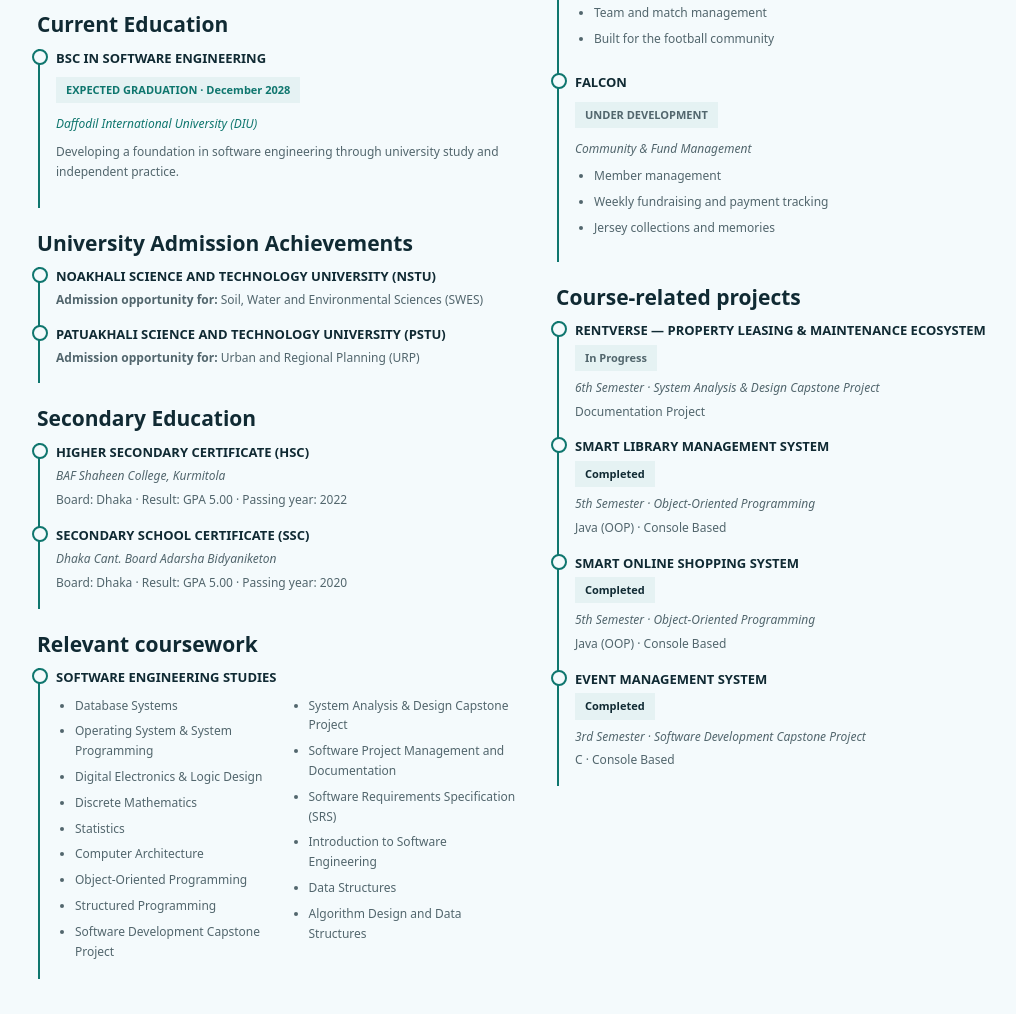
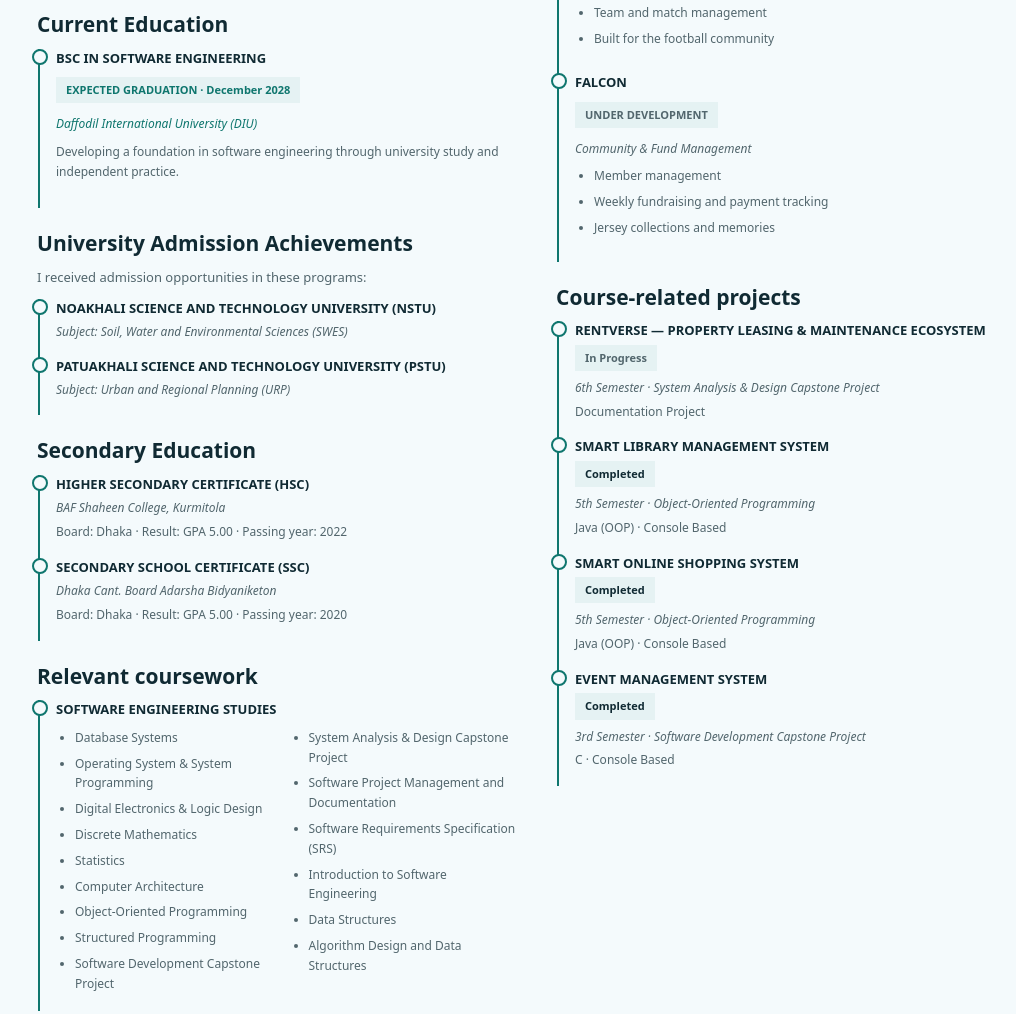
Before and after one commit to Srrifat1896/Rifat-portfolio, a plain HTML site: page index.html in a window 1280 px wide. Shown: the part 2867-3881 px from the top of the page, without its empty margins (103-1119 px from the left). Drawn offline with Linux system fonts and the light colour scheme.

Commit message:
Align admission subjects in resume timeline

```diff
--- a/script.js
+++ b/script.js
@@ -38,7 +38,8 @@
       <h3 class="resume-heading current-education-heading">Current Education</h3>
       <article class="timeline-entry current-education-entry"><h4>${data.profile.degree}</h4><span class="date-pill">EXPECTED GRADUATION · ${data.profile.expectedGraduation}</span><p class="italic">${data.profile.university}</p><p>Developing a foundation in software engineering through university study and independent practice.</p></article>
       <h3 class="resume-heading">University Admission Achievements</h3>
-      ${data.education.admission.map((item) => `<article class="timeline-entry compact-entry admission-entry"><h4>${item.school}</h4><p><span class="admission-subject-label">Admission opportunity for:</span> ${item.subject}</p></article>`).join("")}
+      <p class="admission-intro">I received admission opportunities in these programs:</p>
+      ${data.education.admission.map((item) => `<article class="timeline-entry compact-entry admission-entry"><h4>${item.school}</h4><p class="italic">Subject: ${item.subject}</p></article>`).join("")}
       <h3 class="resume-heading">Secondary Education</h3>
       ${data.education.secondary.map((item) => `<article class="timeline-entry compact-entry"><h4>${item.award}</h4><p class="italic">${item.school}</p><p>Board: ${item.board} · Result: ${item.result} · Passing year: ${item.year}</p></article>`).join("")}
       <h3 class="resume-heading">Relevant coursework</h3><article class="timeline-entry"><h4>SOFTWARE ENGINEERING STUDIES</h4><ul class="coursework-list">${data.coursework.map((course) => `<li>${course}</li>`).join("")}</ul></article>
--- a/styles.css
+++ b/styles.css
@@ -112,10 +112,10 @@ button, a { -webkit-tap-highlight-color: transparent; }
 .timeline-entry li { margin-bottom: 6px; }
 .date-pill { display: inline-block; max-width: 100%; margin: 0 0 3px; padding: 4px 10px; color: #263e4d; background: #e9f2f6; font-size: 11px; font-weight: 600; overflow-wrap: anywhere; }
 .date-muted { color: #687782; background: #f0f3f5; }
+.admission-intro{margin:0 0 14px;font-size:12px;line-height:1.55}
 .admission-entry{padding-bottom:12px}
 .admission-entry h4{font-size:13px}
 .admission-entry p{line-height:1.55;overflow-wrap:anywhere}
-.admission-subject-label{color:inherit;font-weight:700}
 .current-education-heading,.current-education-entry h4{color:#0F766E}
 .current-education-entry .italic{color:#0F766E}
 .current-education-entry .date-pill{color:#0F766E;background:#E5F2F3}
```
